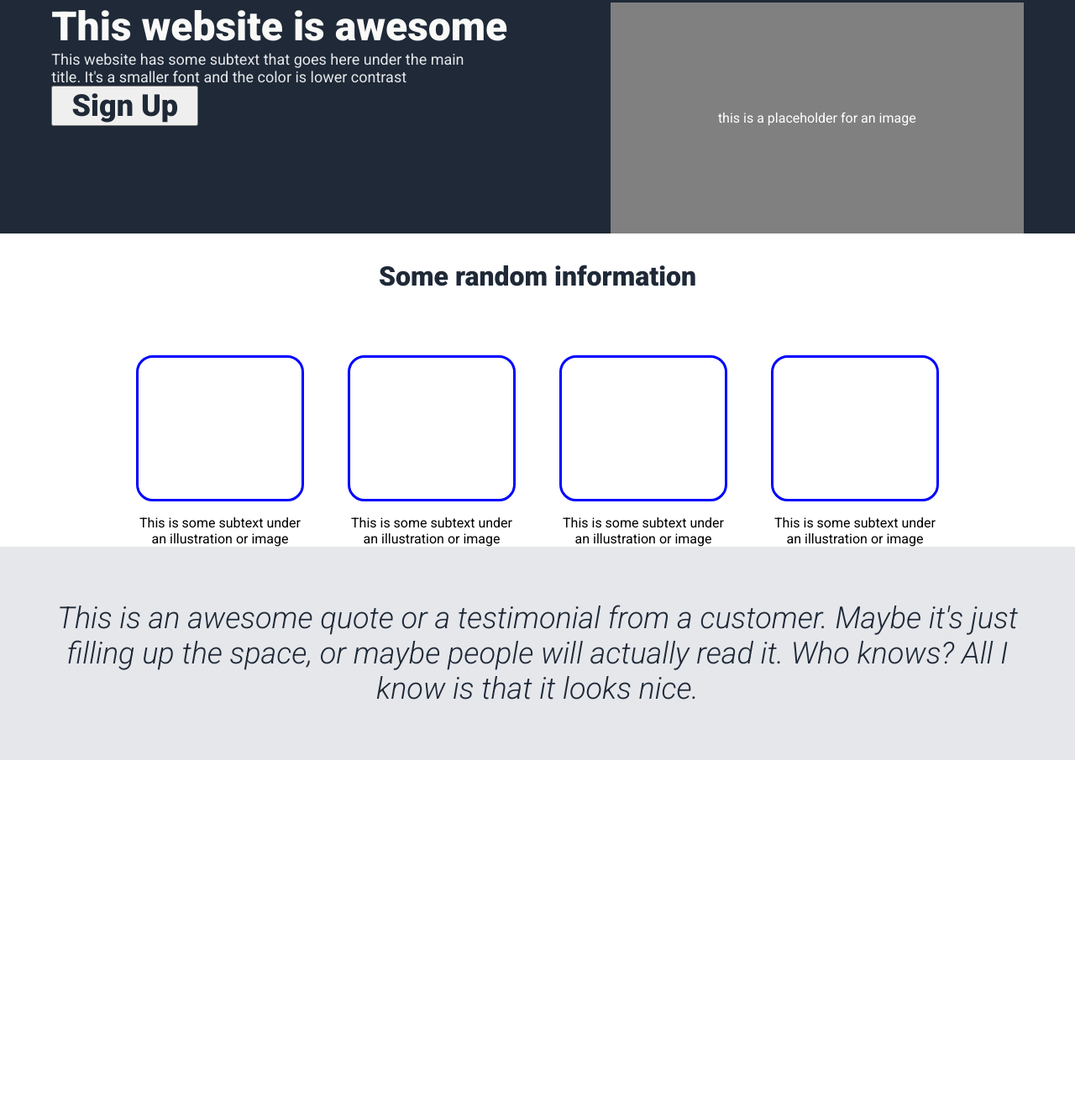
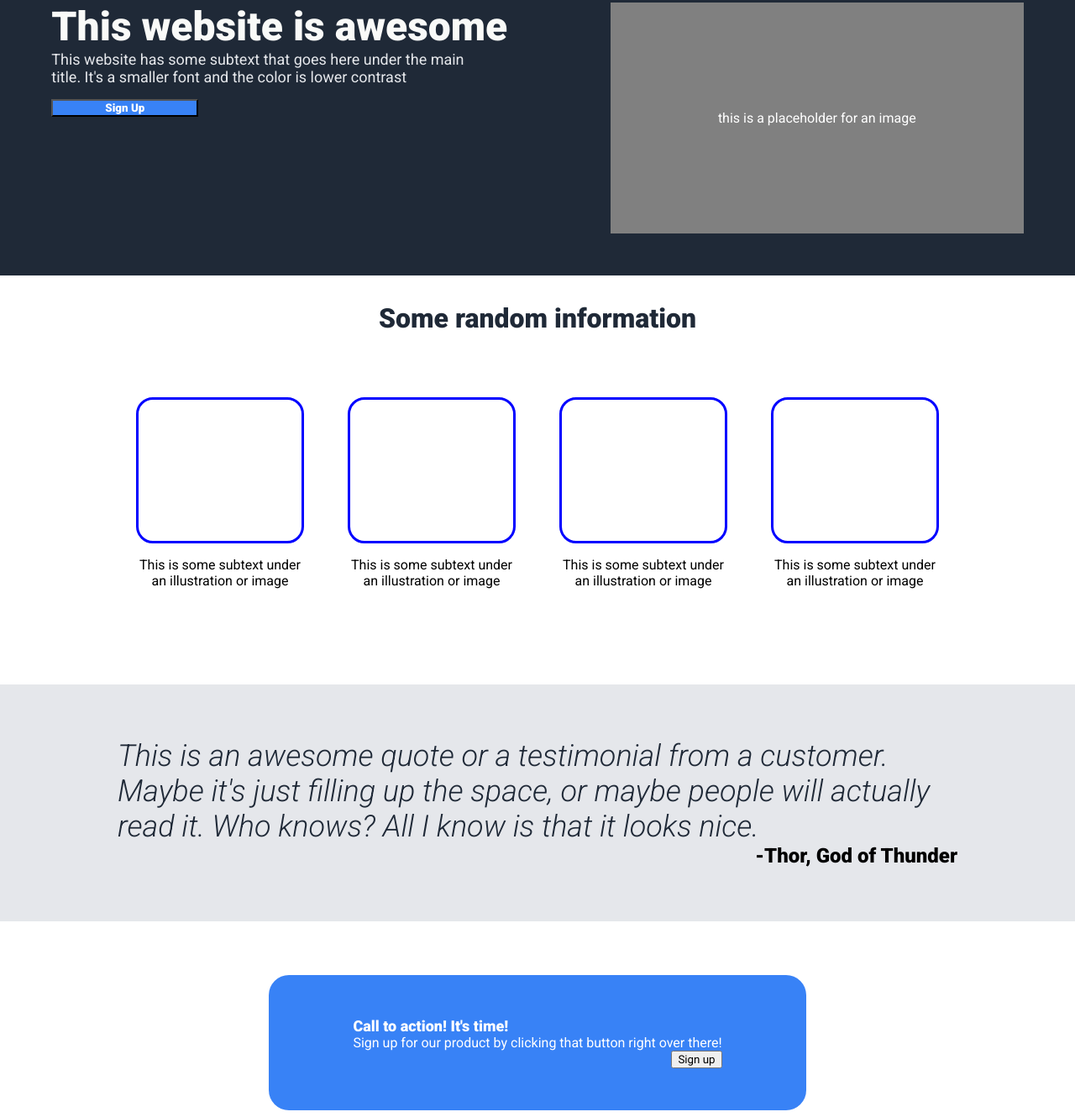
Before and after one commit to JoshKroft/odin-landingpage, a plain HTML site: page index.html in a window 1280 px wide. Shown: the part 129-1459 px from the top of the page at 84% size. Before the commit the page ends 1042 px from the top, so only its background shows below. Drawn offline with Linux system fonts and the light colour scheme.

Commit message:
started the sign up section

```diff
--- a/index.html
+++ b/index.html
@@ -27,7 +27,7 @@
             <div class="hero-text">
                 <div class="hero-primary">This website is awesome</div>
                 <div class="hero-secondary">This website has some subtext that goes here under the main title. It's a smaller font and the color is lower contrast</div>
-                <button>Sign Up</button>
+                <button class="hero-button">Sign Up</button>
             </div>
             <div class="image-ph">
                 this is a placeholder for an image
@@ -56,7 +56,21 @@
             </div>
         </div>
         <div class="quote-section">
-            <div class="quote">This is an awesome quote or a testimonial from a customer. Maybe it's just filling up the space, or maybe people will actually read it. Who knows? All I know is that it looks nice.</div>
+            <div class="quote-container">
+                <div class="quote">This is an awesome quote or a testimonial from a customer. Maybe it's just filling up the space, or maybe people will actually read it. Who knows? All I know is that it looks nice.</div>
+                <div class="quoted">-Thor, God of Thunder</div>
+            </div>
+        </div>
+        <div class="sign-section">
+            <div class="sign-container">
+                <div class="sign-left">
+                    <div class="sign-primary">Call to action! It's time!</div>
+                    <div class="sign-secondary">Sign up for our product by clicking that button right over there!</div>
+                </div>
+                <div class="sign-right">
+                    <button>Sign up</button>
+                </div>
+            </div>
         </div>
     </div>
 </body>
--- a/styles.css
+++ b/styles.css
@@ -70,6 +70,7 @@ a {
     color: white;
     background-color: #1F2937;
     margin-bottom: 32px;
+    padding-bottom: 50px;
 }
 
 .image-ph {
@@ -79,10 +80,12 @@ a {
     background-color: grey;
 }
 
-button {
+.hero-button {
     width:175px;
-    Font-size: 36px;
-    color: #1F2937;
+    margin-top: 16px;
+    Font-size: 24x;
+    background-color: #3882F6;
+    color: white;
     font-weight: 900;
 }
 
@@ -91,6 +94,8 @@ button {
 .info-section {
     justify-content: center;
     text-align: center;
+    margin-bottom: 64px;
+    padding-bottom: 50px;
 }
 
 .info-title {
@@ -121,15 +126,56 @@ button {
 
 .quote-section {
     display: flex;
-    justify-content: center;
+    flex-direction: column;
+    align-items: center;
     background-color: #E5E7EB;
     padding: 64px;
+    margin-bottom: 64px;
 }
 
 .quote {
-    text-align: center;
+    display: flex;
     font-size: 36px;
     color: #1F2937;
     font-weight: 300;
     font-style: italic;
+    max-width: 1000px;
 }
+
+.quoted {
+    display: flex;
+    justify-content: flex-end;
+    align-self: flex-start;
+    font-size: 24px;
+    font-weight: 900;
+}
+
+/* --- Sign Section --- */
+
+.sign-section {
+    display: flex;
+    flex-direction: column;
+    align-items: center;
+}
+
+.sign-container {
+    background-color: #3882F6;
+    justify-content: space-around;
+    border-radius: 24px;
+    padding: 50px 100px;
+}
+
+.sign-primary, .sign-secondary {
+    color: white;
+}
+
+.sign-primary {
+    font-weight: 900;
+    font-size: 18px;
+}
+
+.sign-right {
+    display: flex;
+    justify-content: flex-end;
+    align-self: flex-end;
+}
```
